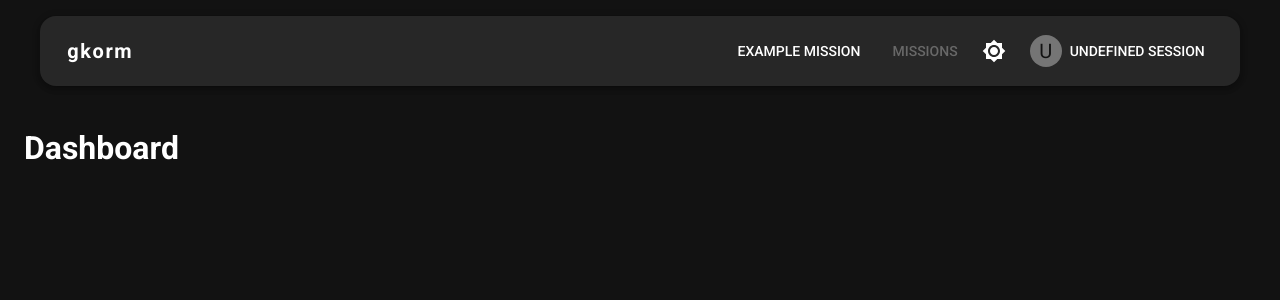
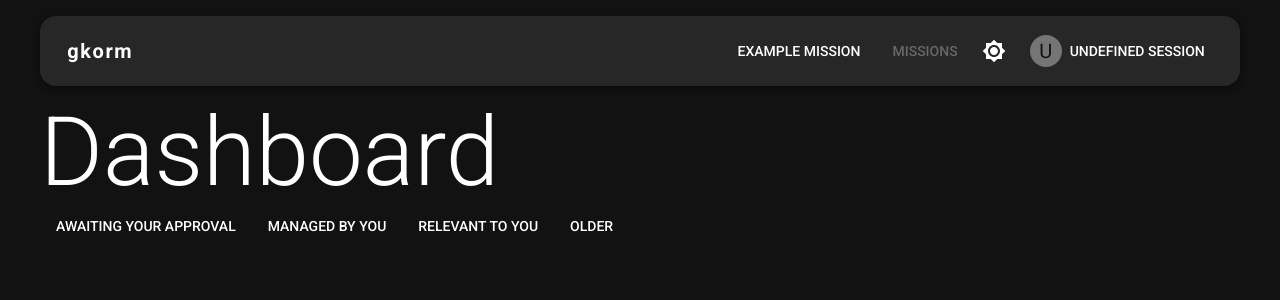
Before and after one commit to danvanbueren/gkorm, a Next.js app in the folder gkorm/frontend/: page / in a window 1280 px wide. Shown: the top 300 px of the page. Built offline with nearby package versions, Linux system fonts and the light colour scheme.

Commit message:
Struct update

```diff
--- a/gkorm/frontend/app/mission/[...slug]/page.js
+++ b/gkorm/frontend/app/mission/[...slug]/page.js
@@ -37,7 +37,8 @@ export default async function AppMissionSlugPage({params}) {
         }
     }
 
-    return (<div>
+    return (
+        <div>
             <main>
                 <Container maxWidth="xl" sx={{minWidth: '30rem'}}>
                     <Box
@@ -80,7 +81,8 @@ export default async function AppMissionSlugPage({params}) {
                     </Box>
                 </Container>
             </main>
-    </div>);
+        </div>
+    );
 }
 
 /*
--- a/gkorm/frontend/app/page.js
+++ b/gkorm/frontend/app/page.js
@@ -1,8 +1,9 @@
 'use client';
 
-import {Box, Container} from "@mui/material";
+import {Box, Button, Container, Grid, Typography} from "@mui/material";
 import NavHeader from "@/components/navigation/NavHeader";
 import {useEffect, useRef, useState} from "react";
+import MissionFlowNav from "@/components/navigation/MissionFlowNav";
 
 export default function AppPage() {
 
@@ -21,30 +22,40 @@ export default function AppPage() {
         }
     }, []);
 
-    return (<div>
+    return (
+        <div>
             <main>
-            <Container maxWidth="xl" sx={{ minWidth: '30rem' }}>
+                <Container maxWidth="xl" sx={{minWidth: '30rem'}}>
                     <Box
-                    sx={{
-                        height: '100dvh', overflow: 'hidden',
-                    }}
                     >
-                    <Box ref={headerRef}>
-                        <NavHeader />
+                        <Box height={'10dvh'}>
+                            <NavHeader/>
                         </Box>
+
+                        <Grid container spacing={2} width={'100%'} height={'90dvh'}>
+
+                            <Grid size={{xs: 12, lg: 9}}>
 
                                 <Box
                                     sx={{
-                            maxHeight: `calc(90dvh - ${headerHeight}px)`,
-                            overflow: 'hidden',
-                            display: 'flex',
+                                        maxHeight: '85dvh', overflow: 'auto', padding: '1rem',
+                                        display: 'block',
                                     }}
                                 >
-                        <h1>Dashboard</h1>
+                                    <Typography variant='h1'>Dashboard</Typography>
+                                    <Button variant='h3'>Awaiting your approval</Button>
+                                    <Button variant='h3'>Managed by you</Button>
+                                    <Button variant='h3'>Relevant to you</Button>
+                                    <Button variant='h3'>Older</Button>
+                                </Box>
 
-                    </Box>
+                            </Grid>
+
+                        </Grid>
+
                     </Box>
                 </Container>
             </main>
-    </div>);
+        </div>
+    );
 }
```
Lines whose indentation alone changed are shown as unchanged.
